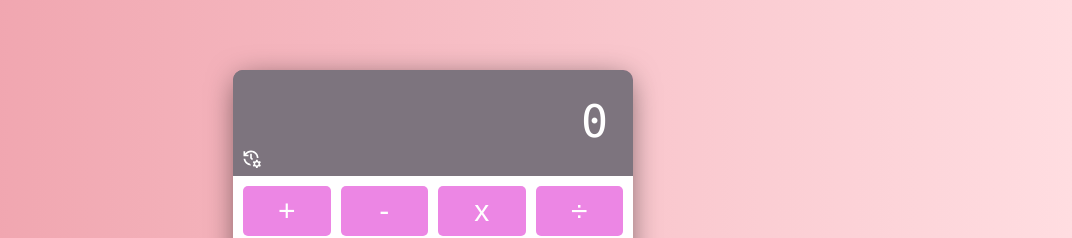
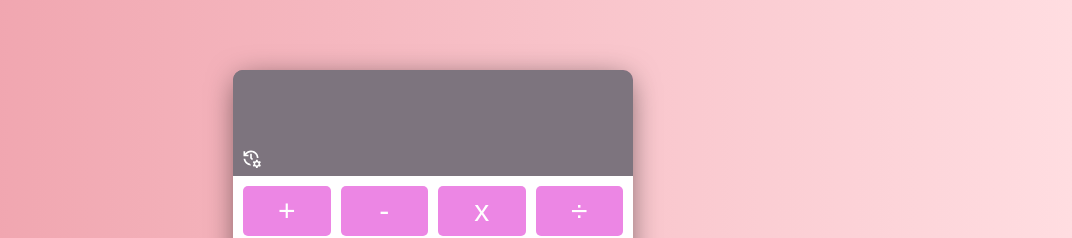
Before and after one commit to PyonAU/my-cv, a Next.js app: page /projects/calculator in a window 1280 px wide. Shown: the part 122-360 px from the top of the page, without its empty margins (207-1279 px from the left). Built offline with nearby package versions, Linux system fonts and the light colour scheme.

Commit message:
feat: added createContext() Enable to enter numbers and display accordingly

```diff
--- a/app/projects/calculator/calculator-components/Display.jsx
+++ b/app/projects/calculator/calculator-components/Display.jsx
@@ -1,8 +1,11 @@
+import { useContext } from 'react';
+import { NumberContext } from './NumberProvider';
 import { IconButton } from '@mui/material';
 import { ManageHistory } from '@mui/icons-material';
 import styles from './Display.module.css';
 
 const Display = () => {
+  const { number } = useContext(NumberContext);
   return (
     <div className={styles.calculatorDisplay}>
       <div className={styles.historyContainer}>
@@ -10,7 +13,7 @@ const Display = () => {
           <ManageHistory fontSize="small" style={{ color: 'white' }} />
         </IconButton>
       </div>
-      <h1 className={styles.displayNumber}>0</h1>
+      <h1 className={styles.displayNumber}>{number}</h1>
     </div>
   );
 };
--- a/app/projects/calculator/calculator-components/NumberButtons.jsx
+++ b/app/projects/calculator/calculator-components/NumberButtons.jsx
@@ -1,9 +1,17 @@
+import { useContext } from 'react';
+import { NumberContext } from './NumberProvider';
 import styles from './NumberButtons.module.css';
 
 const NumberButtons = ({ buttonValue }) => {
+  const { handleDisplayValue } = useContext(NumberContext);
   return (
     <>
-      <button className={styles.calculatorButton}>{buttonValue}</button>
+      <button
+        className={styles.calculatorButton}
+        onClick={() => handleDisplayValue(buttonValue)}
+      >
+        {buttonValue}
+      </button>
     </>
   );
 };
--- /dev/null
+++ b/app/projects/calculator/calculator-components/NumberProvider.jsx
@@ -0,0 +1,29 @@
+import { useState, createContext } from 'react';
+
+export const NumberContext = createContext();
+
+const NumberProvider = ({ children }) => {
+  // State
+  const [number, setNumber] = useState('');
+  const [storedNumber, setStoredNumber] = useState('');
+  const [operatorType, setOperatorType] = useState('');
+
+  const handleDisplayValue = (num) => {
+    if ((!number.includes('.') || num !== '.') && number.length < 8) {
+      setNumber(`${(number + num).replace(/^0+/, '')}`);
+    }
+  };
+
+  return (
+    <NumberContext.Provider
+      value={{
+        number,
+        handleDisplayValue,
+      }}
+    >
+      {children}
+    </NumberContext.Provider>
+  );
+};
+
+export default NumberProvider;
--- a/app/projects/calculator/page.jsx
+++ b/app/projects/calculator/page.jsx
@@ -1,6 +1,7 @@
 'use client';
 
 import Calculator from './calculator-components/Calculator';
+import NumberProvider from './calculator-components/NumberProvider';
 
 const CalculatorPage = () => {
   return (
@@ -16,7 +17,9 @@ const CalculatorPage = () => {
           }
         `}
       </style>
-      <Calculator />
+      <NumberProvider>
+        <Calculator />
+      </NumberProvider>
     </>
   );
 };
```
